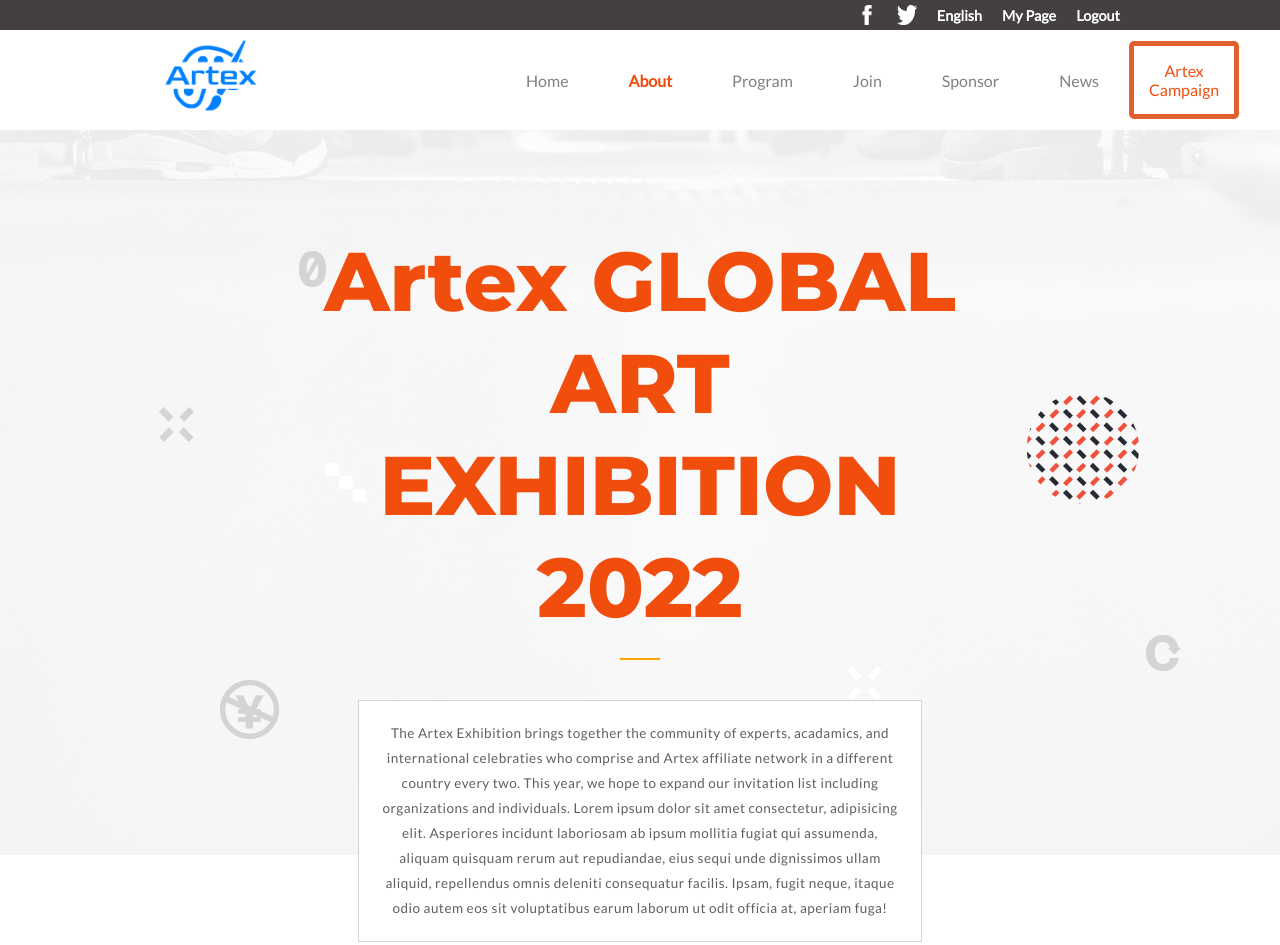
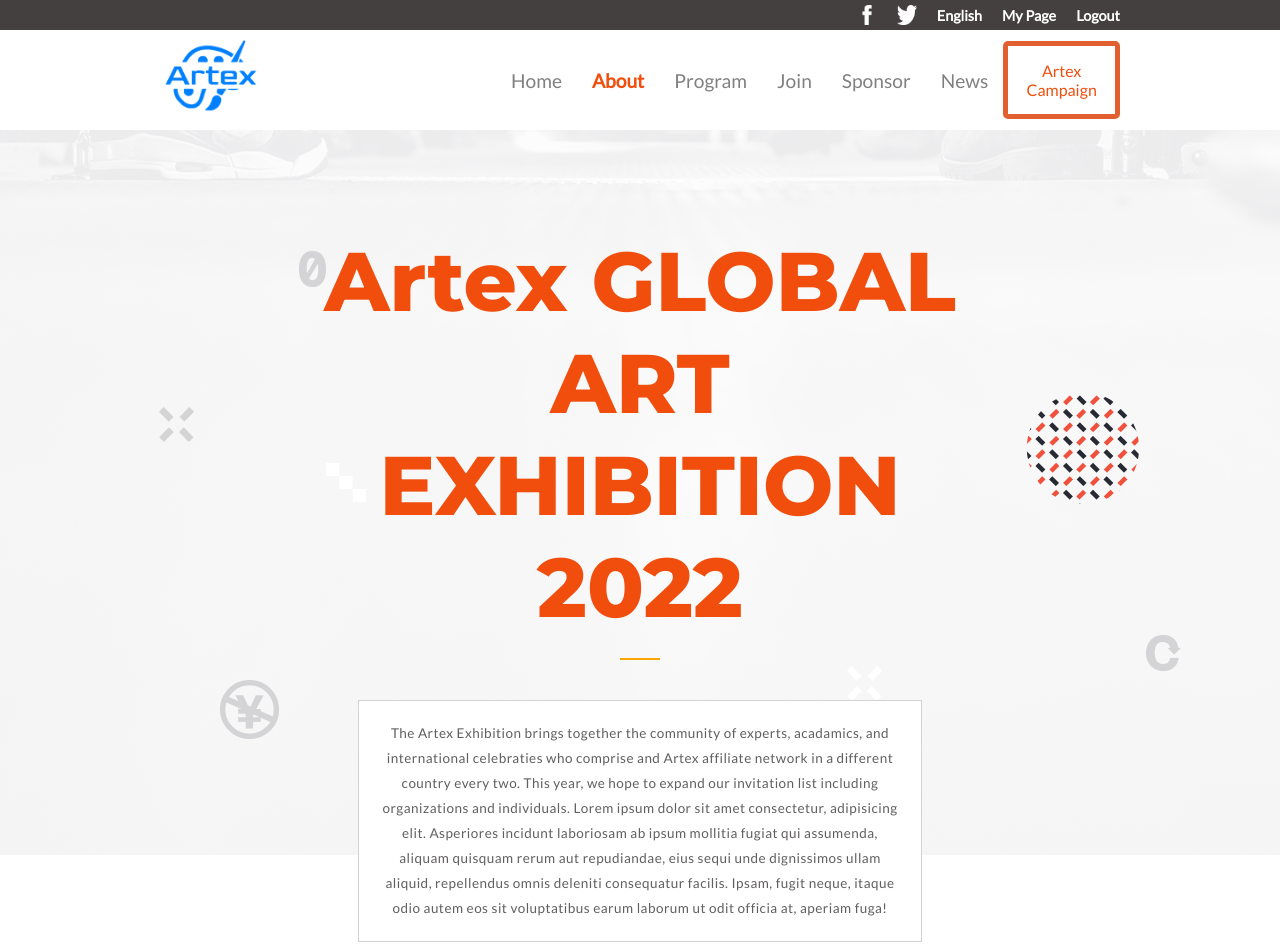
Before and after one commit to yonas44/Artex-conference-website, a website: page about.html in a window 1280 px wide. Shown: the top 945 px of the page. Drawn offline with Linux system fonts and the light colour scheme.

```diff
--- a/style/about.css
+++ b/style/about.css
@@ -103,7 +103,6 @@
 
 .desktop-nav li {
   margin: 10px 0;
-  padding: 15px;
   border-radius: 5px;
   cursor: pointer;
   transition: 0.3s;
@@ -114,6 +113,7 @@
   padding: 15px;
   border-radius: 5px;
   text-decoration: none;
+  font-size: 1.2rem;
   color: grey;
 }
 
--- a/style/style.css
+++ b/style/style.css
@@ -116,7 +116,6 @@
 
 .desktop-nav li {
   margin: 10px 0;
-  padding: 15px;
   cursor: pointer;
   transition: 0.3s;
   list-style: none;
```
Also changed, not shown: README.md.
